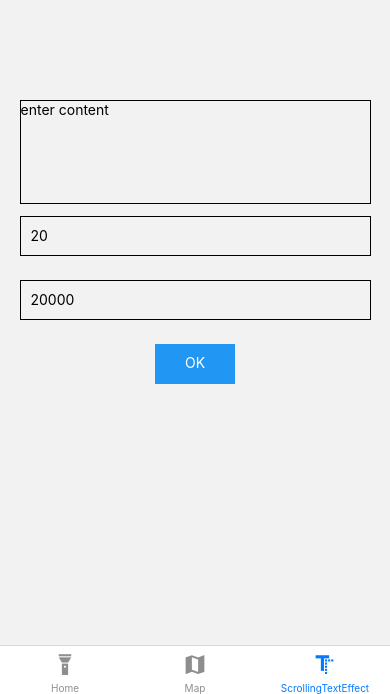
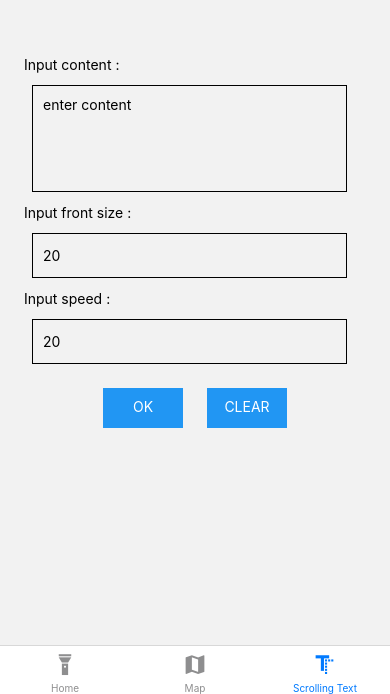
Before and after one commit to keochanhnhungkchua/rn-sos-light-app, a React Native app: screen /ScrollingTextEffect in a window 390 px wide. Shown: the part 150-844 px from the top of the page. Built offline with nearby package versions, Linux system fonts and the light colour scheme.

Commit message:
Fix scrolling text

```diff
--- a/App.js
+++ b/App.js
@@ -45,7 +45,7 @@ const App = () => {
           name="ScrollingTextEffect"
           component={ScrollingTextEffect}
           options={{
-            tabBarLabel: 'ScrollingTextEffect',
+            tabBarLabel: 'Scrolling Text',
             tabBarIcon: ({color, size}) => (
               <MaterialCommunityIcons
                 name="text-shadow"
--- a/src/screens/MapRN.js
+++ b/src/screens/MapRN.js
@@ -94,13 +94,13 @@ const MapRN = () => {
           latitude: coords?.latitude,
           longitude: coords?.longitude,
         };
-
         setCurrentLocation(newLocation);
       });
     } catch (error) {
       console.log(error.message);
     }
   };
+
   useEffect(() => {
     distanceInKmBetweenEarthCoordinates();
   }, [pin, distance, currentLocation]);
@@ -109,20 +109,24 @@ const MapRN = () => {
     handlePressOnOff();
     const getData = async () => {
       const location = await getAsyncStorageData('userLocation');
+      if (location) {
+        setPin(location);
+      }
       const getDistanceSave = await getAsyncStorageData('distanceSave');
-      setDistance(getDistanceSave);
-      setPin(location);
+      if (getDistanceSave) {
+        setDistance(getDistanceSave);
+      }
     };
     getData();
   }, []);
-
   return (
     <View>
       <View
         style={{
-          height: 100,
-          padding: 10,
+          // height: 100,
+          paddingTop: 10,
         }}>
+        <Text>Setting distance to your place choose (km) :</Text>
         <TextInput
           style={styles.input}
           onChangeText={text => {
@@ -134,7 +138,7 @@ const MapRN = () => {
           placeholder="Distance in km"
           keyboardType="numeric"
         />
-
+        {/*
         <GooglePlacesAutocomplete
           styles={{
             textInput: {
@@ -159,7 +163,7 @@ const MapRN = () => {
           onPress={(data, details = null) => console.log(data)}
           onFail={error => console.error(error)}
           // predefinedPlaces={[homePlace, workPlace]}
-        />
+        /> */}
       </View>
 
       <MapView
@@ -247,7 +251,6 @@ const styles = StyleSheet.create({
     fontSize: 16,
     borderColor: '#999',
     borderWidth: 1,
-    paddingTop: 10,
     paddingHorizontal: 20,
     borderRadius: 5,
     marginBottom: 10,
--- a/src/screens/ScrollingTextEffect.js
+++ b/src/screens/ScrollingTextEffect.js
@@ -11,27 +11,29 @@ import {
 import TextTicker from 'react-native-text-ticker';
 
 const ScrollingTextEffect = () => {
-  const [text, setText] = useState(null);
-  const [duration, setDuration] = useState(20000);
+  const [text, setText] = useState('');
+  const [duration, setDuration] = useState(20);
   const [fontSize, setFontSize] = useState(20);
   const [modalVisible, setModalVisible] = useState(false);
-  const handlePressOnOff = () => {
-    console.log(text);
-    console.log(duration);
-    console.log(fontSize);
-    setModalVisible(true);
+
+  const handleClear = () => {
+    setText('');
+    setDuration('');
+    setFontSize('');
   };
 
   return (
     <View style={styles.container}>
+      <Text> Input content : </Text>
       <TextInput
-        style={{width: '90%', borderWidth: 1}}
-        multiline={true}
-        numberOfLines={6}
+        style={[styles.input, {height: 'auto'}]}
+        multiline
+        numberOfLines={5}
         onChangeText={setText}
         value={text}
         placeholder="enter content"
       />
+      <Text> Input front size : </Text>
       <TextInput
         style={styles.input}
         onChangeText={setFontSize}
@@ -39,6 +41,7 @@ const ScrollingTextEffect = () => {
         placeholder="font size"
         keyboardType="numeric"
       />
+      <Text> Input speed : </Text>
       <TextInput
         style={styles.input}
         onChangeText={setDuration}
@@ -46,11 +49,17 @@ const ScrollingTextEffect = () => {
         placeholder="enter speed"
         keyboardType="numeric"
       />
-      <TouchableOpacity
-        style={styles.button}
-        onPress={() => handlePressOnOff()}>
-        <Text style={{color: 'white', textAlign: 'center'}}>OK</Text>
-      </TouchableOpacity>
+      <View style={styles.wraperButton}>
+        <TouchableOpacity
+          style={styles.button}
+          onPress={() => setModalVisible(true)}>
+          <Text style={{color: 'white', textAlign: 'center'}}>OK</Text>
+        </TouchableOpacity>
+        <TouchableOpacity style={styles.button} onPress={() => handleClear()}>
+          <Text style={{color: 'white', textAlign: 'center'}}>CLEAR</Text>
+        </TouchableOpacity>
+      </View>
+
       {modalVisible && (
         <Modal
           animationType="slide"
@@ -63,14 +72,16 @@ const ScrollingTextEffect = () => {
             style={[styles.centeredView]}
             onPress={() => setModalVisible(!modalVisible)}>
             <TextTicker
-              style={{color: 'white', fontSize: fontSize}}
-              duration={duration}
+              style={{
+                color: 'white',
+                fontSize: Number(fontSize ? fontSize : 20),
+              }}
+              duration={duration ? duration * 1000 : 20000}
               loop
-              bounce
-              scrollSpeed={1000}
-              repeatSpacer={50}
-              marqueeDelay={1000}>
-              {text ?? 'scrolling text animation react native'}
+              bounce>
+              {text
+                ? text
+                : 'scrolling text animation react native scrolling text animation react native'}
             </TextTicker>
           </Pressable>
         </Modal>
@@ -83,7 +94,7 @@ export default ScrollingTextEffect;
 
 const styles = StyleSheet.create({
   centeredView: {
-    backgroundColor: 'red',
+    backgroundColor: 'black',
     flex: 1,
     width: '100%',
     height: '100%',
@@ -93,20 +104,24 @@ const styles = StyleSheet.create({
   },
   container: {
     flex: 1,
+    paddingHorizontal: 20,
     justifyContent: 'center',
-    alignItems: 'center',
-    // backgroundColor: 'blue',
   },
   text: {
     color: 'white',
     fontSize: 20,
   },
   input: {
-    height: 40,
+    height: 45,
     margin: 12,
     width: '90%',
     borderWidth: 1,
     padding: 10,
+  },
+  wraperButton: {
+    display: 'flex',
+    flexDirection: 'row',
+    justifyContent: 'center',
   },
   button: {
     backgroundColor: '#2196f3',
```
